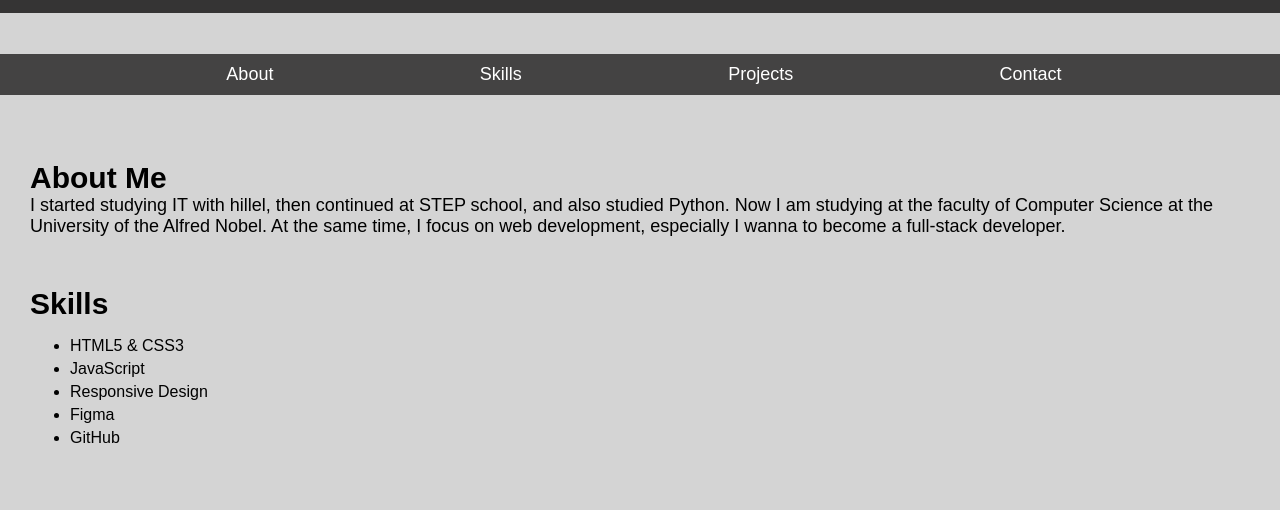
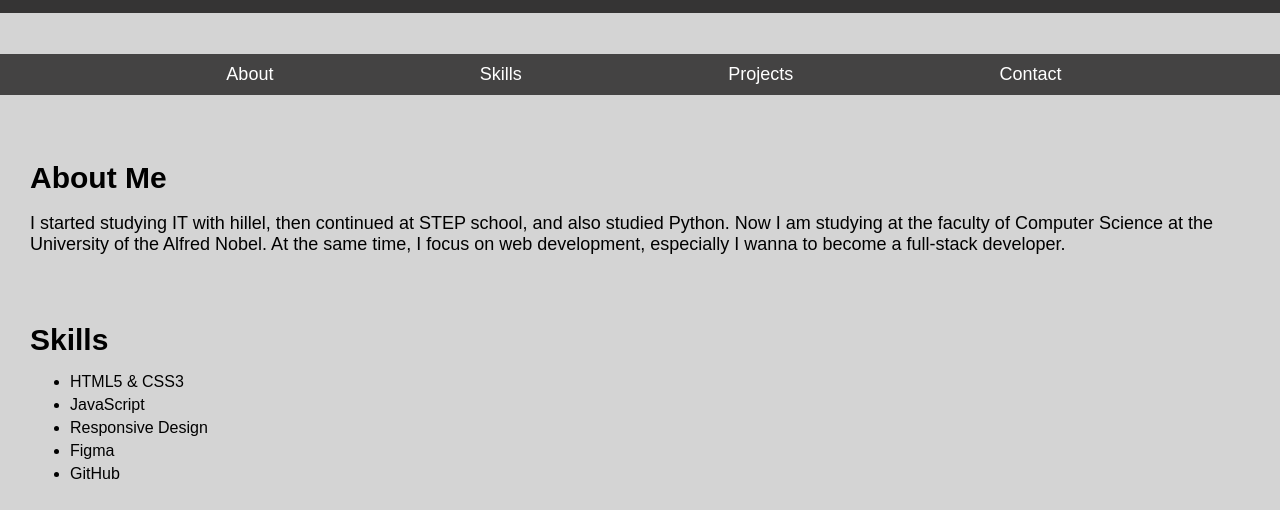
Before and after one commit to AnWhiteM/univer-hw-1, a plain HTML site: page index.html in a window 1280 px wide. Shown: the part 195-705 px from the top of the page. Drawn offline with Linux system fonts and the light colour scheme.

Commit message:
correction

```diff
--- a/index.html
+++ b/index.html
@@ -35,12 +35,12 @@
     </header>
     <section class="about-me container" id="about">
       <h2 class="section-title">About Me</h2>
-      <pc class="about-me-desc">
+      <p class="about-me-desc">
         I started studying IT with hillel, then continued at STEP school, and
         also studied Python. Now I am studying at the faculty of Computer
         Science at the University of the Alfred Nobel. At the same time, I focus
         on web development, especially I wanna to become a full-stack developer.
-      </pc>
+      </p>
     </section>
     <section class="skills container" id="skills">
       <h2 class="section-title">Skills</h2>
```
